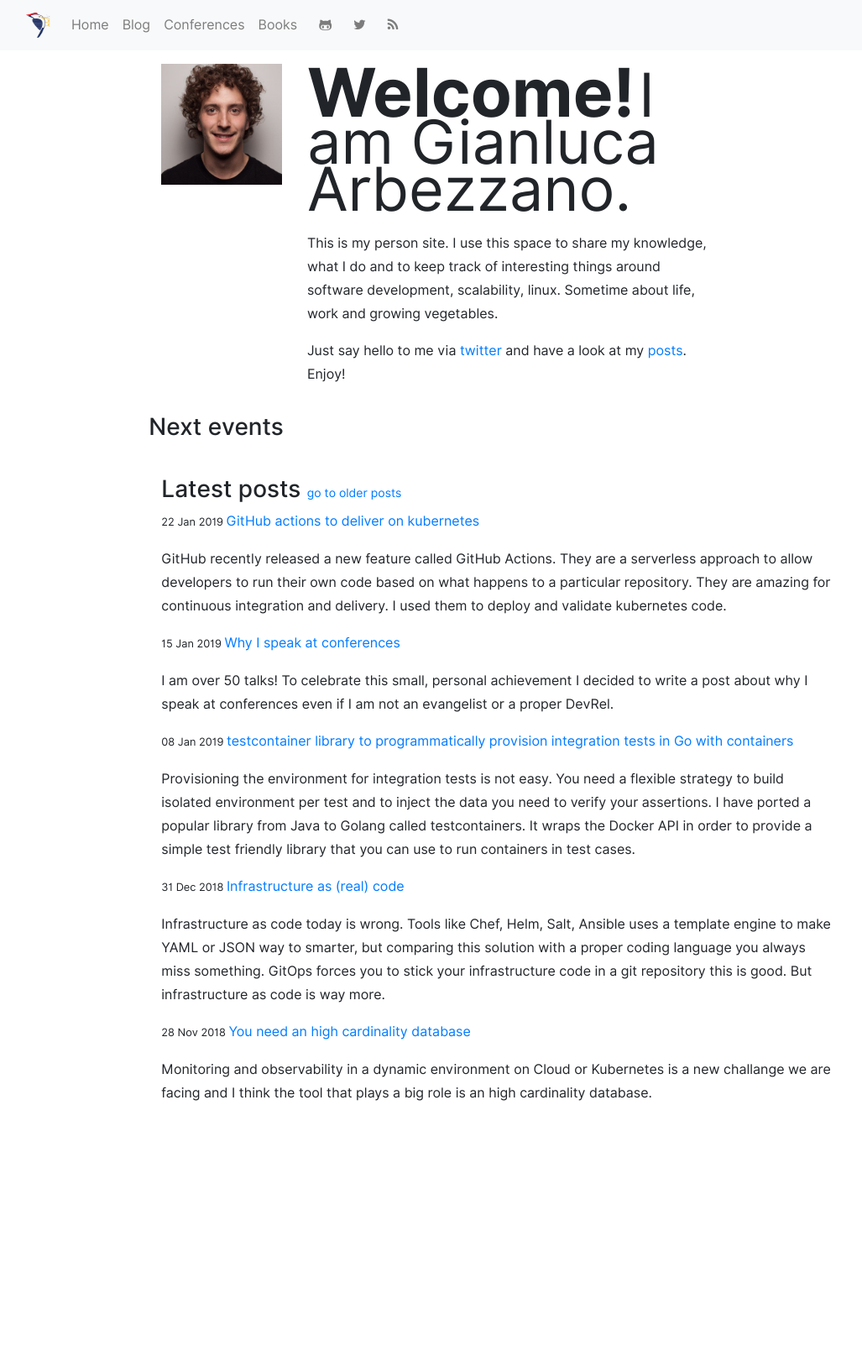
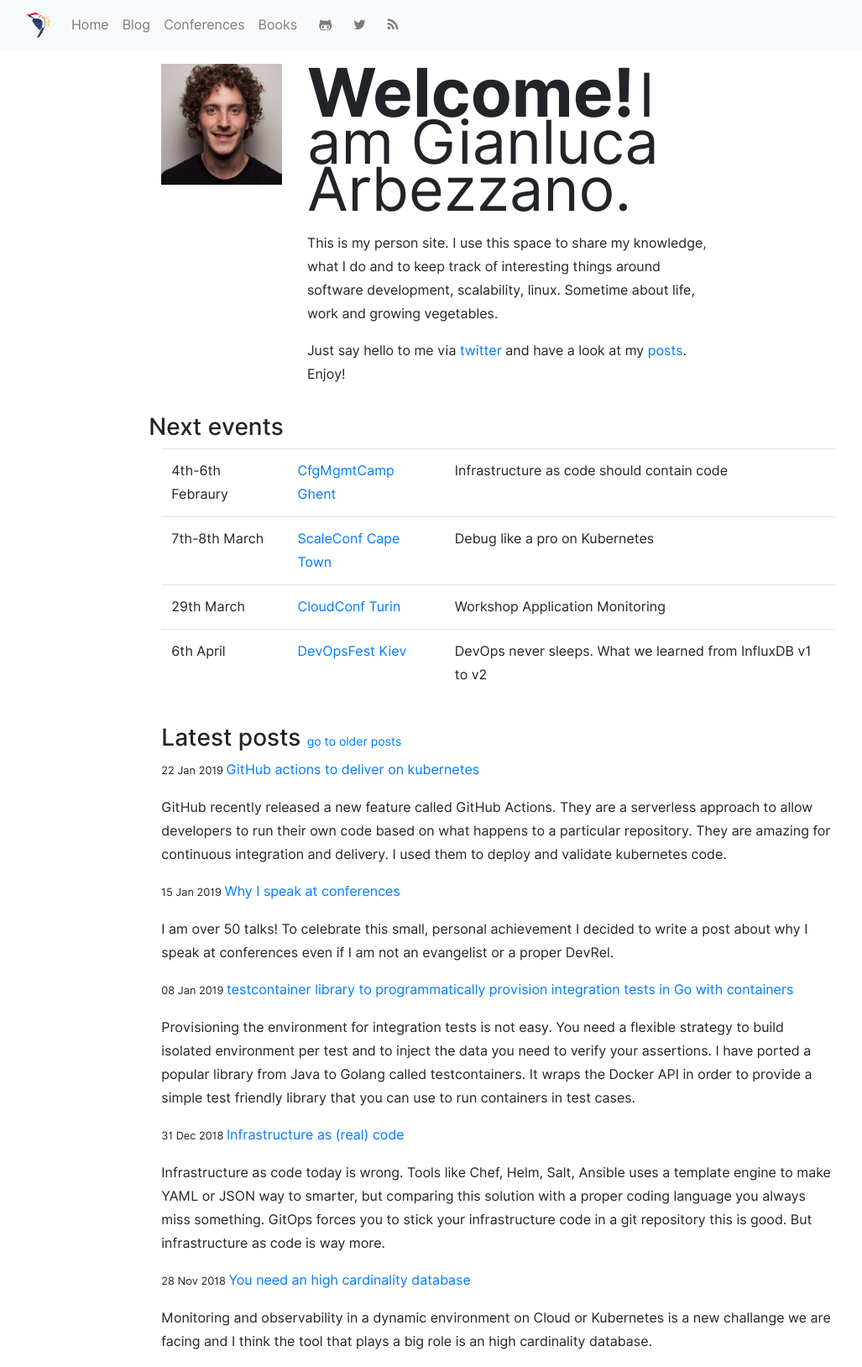
Before and after one commit to gianarb/gianarb.github.com, a Jekyll site: the page built from index.html, in a window 1280 px wide. Shown: the whole page at 84% size, without its empty margins (54-1081 px from the left). Built offline with Jekyll 4.4.1, drawn with Linux system fonts in a browser that asks for light colours; nearby versions of some CDN libraries; before the commit the page ends 1332 px from its top, so only the background shows below that.

Commit message:
Next events
Signed-off-by: Gianluca Arbezzano <gianarb92@gmail.com>

```diff
--- a/_includes/next-events.html
+++ b/_includes/next-events.html
@@ -8,6 +8,26 @@
               <!--<td><a href="https://devopsconference.de/">DevOpsConf Munich</a></td>-->
               <!--<td>Distributed Monitoring: How to understand the Chaos</td>-->
             <!--</tr>-->
+            <tr>
+              <td>4th-6th Febraury</td>
+              <td><a href="https://cfgmgmtcamp.eu/">CfgMgmtCamp Ghent</a></td>
+              <td>Infrastructure as code should contain code</td>
+            </tr>
+            <tr>
+              <td>7th-8th March</td>
+              <td><a href="https://scaleconf.org/speakers/#gianlucca-arbezzano">ScaleConf Cape Town</a></td>
+              <td>Debug like a pro on Kubernetes</td>
+            </tr>
+            <tr>
+              <td>29th March</td>
+              <td><a href="https://2019.cloudconf.it/workshop.html#monitoring">CloudConf Turin</a></td>
+              <td>Workshop Application Monitoring</td>
+            </tr>
+            <tr>
+              <td>6th April</td>
+              <td><a href="http://devopsfest.com.ua/indexe.html">DevOpsFest Kiev</a></td>
+              <td>DevOps never sleeps. What we learned from InfluxDB v1 to v2</td>
+            </tr>
           </thead>
           <tbody>
           </tbody>
```
